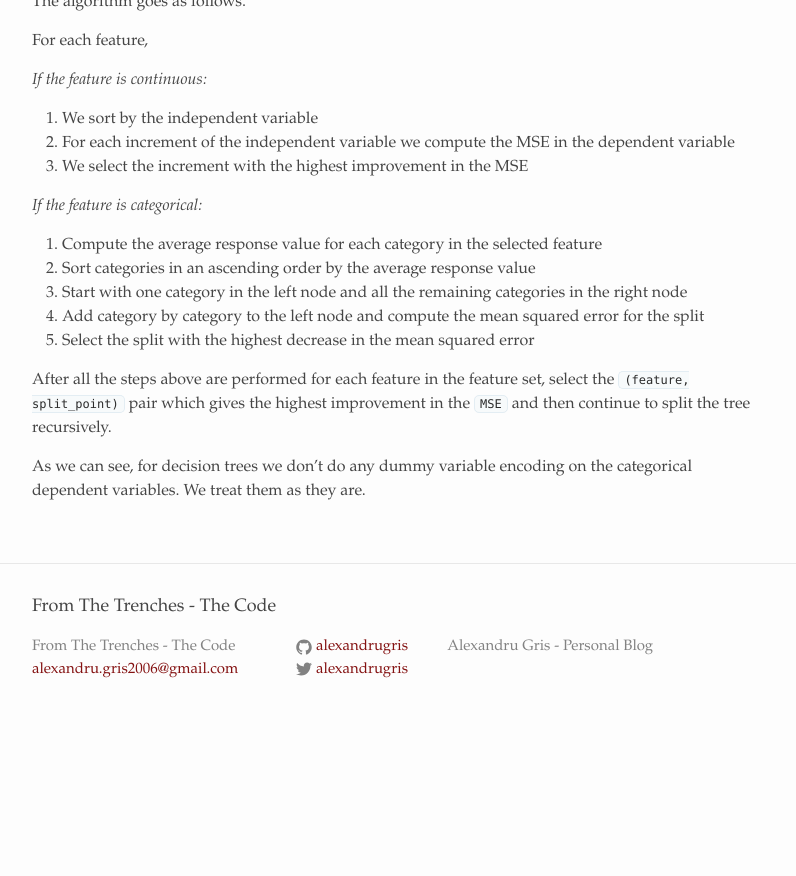
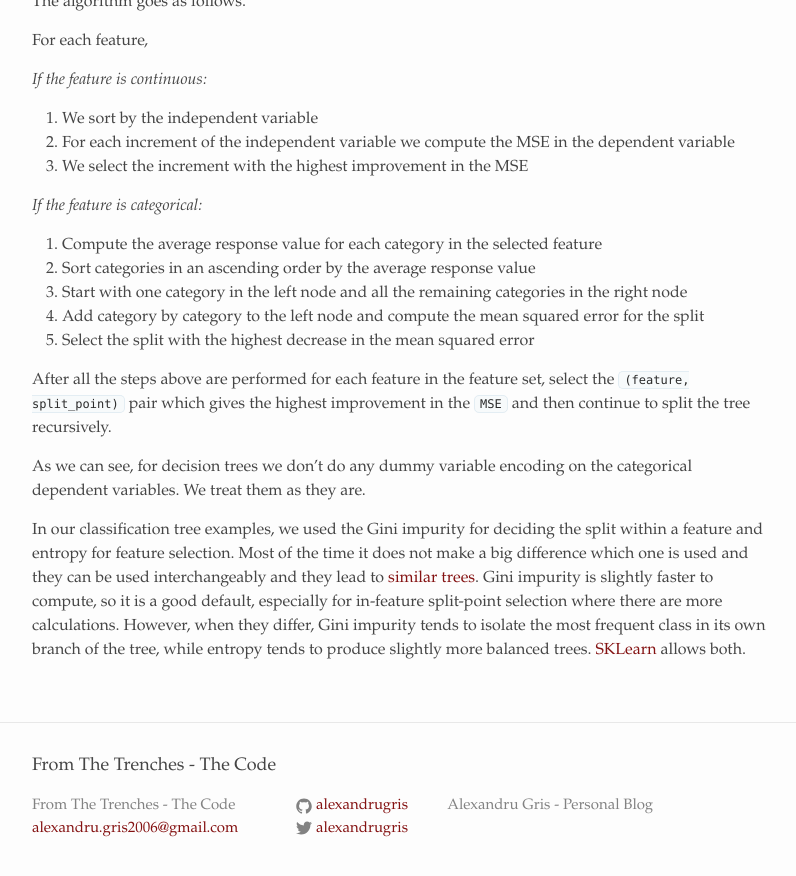
Before and after one commit to alexandrugris/my-jekyll-tech-blog, a Jekyll site: the page built from MyBlog/_posts/2019-12-01-decision-trees.markdown, in a window 1280 px wide and 900 px high, scrolled down 13210 px. Shown: the top 876 px of the window, without its empty margins (238-1034 px from the left). Built offline with Jekyll 4.4.1, drawn with Linux system fonts in a browser that asks for light colours; before the commit the page ends 13951 px from its top, so only the background shows below that.

Commit message:
new paragraph about gini impurity and entropy

```diff
--- a/MyBlog/_posts/2019-12-01-decision-trees.markdown
+++ b/MyBlog/_posts/2019-12-01-decision-trees.markdown
@@ -411,3 +411,5 @@ For each feature,
 After all the steps above are performed for each feature in the feature set, select the `(feature, split_point)` pair which gives the highest improvement in the `MSE` and then continue to split the tree recursively.
 
 As we can see, for decision trees we don't do any dummy variable encoding on the categorical dependent variables. We treat them as they are.
+
+In our classification tree examples, we used the Gini impurity for deciding the split within a feature and entropy for feature selection. Most of the time it does not make a big difference which one is used and they can be used interchangeably and they lead to [similar trees](https://www.quora.com/In-a-decision-tree-how-do-we-select-which-attribute-to-split-the-data-by-at-each-level). Gini impurity is slightly faster to compute, so it is a good default, especially for in-feature split-point selection where there are more calculations. However, when they differ, Gini impurity tends to isolate the most frequent class in its own branch of the tree, while entropy tends to produce slightly more balanced trees. [SKLearn](https://scikit-learn.org/stable/modules/generated/sklearn.tree.DecisionTreeClassifier.html#sklearn.tree.DecisionTreeClassifier) allows both.
```
